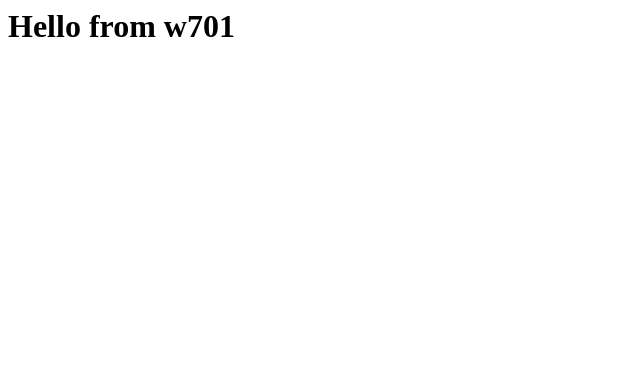
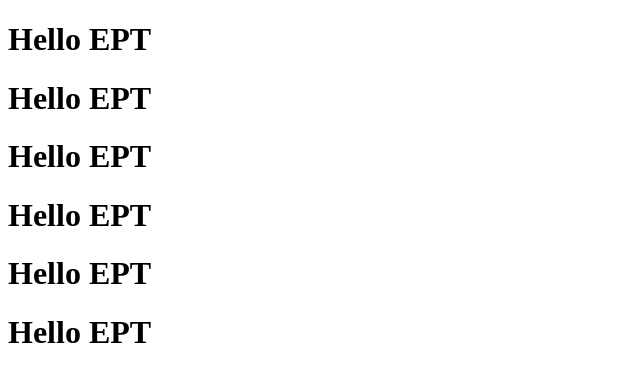
Before and after one commit to 0manude0/0manude02.github.io, a plain HTML site: page index.html in a window 1280 px wide. Shown: the whole page, without its empty margins (0-640 px from the left). Drawn offline with Linux system fonts and the light colour scheme.

Commit message:
edit index

```diff
--- a/index.html
+++ b/index.html
@@ -1,8 +1,14 @@
+<!DOCTYPE html>
 <html>
     <head>
 
     </head>
     <body>
-        <h1>Hello from w701</h1>
+        <h1>Hello EPT</h1>
+        <h1>Hello EPT</h1>
+        <h1>Hello EPT</h1>
+        <h1>Hello EPT</h1>
+        <h1>Hello EPT</h1>
+        <h1>Hello EPT</h1>
     </body>
 </html>
```
